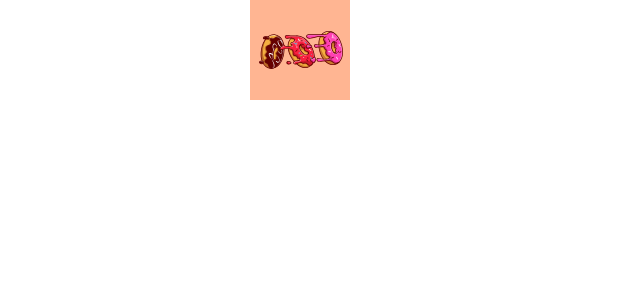
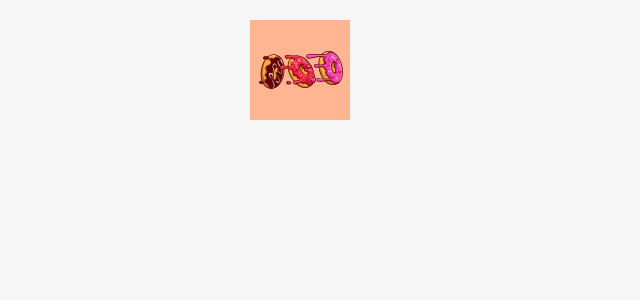
Before and after one commit to lucasdav/react-web-restaurante, a React (Create React App) app: page / in a window 1280 px wide. Shown: the top 300 px of the page, without its empty margins (0-640 px from the left). Built offline with nearby package versions, Linux system fonts and the light colour scheme.

Commit message:
inclusao estilizacao

```diff
--- a/src/index.css
+++ b/src/index.css
@@ -1,13 +1,51 @@
+html, body, div, span, applet, object, iframe,
+h1, h2, h3, h4, h5, h6, p, blockquote, pre,
+a, abbr, acronym, address, big, cite, code,
+del, dfn, em, img, ins, kbd, q, s, samp,
+small, strike, strong, sub, sup, tt, var,
+b, u, i, center,
+dl, dt, dd, ol, ul, li,
+fieldset, form, label, legend,
+table, caption, tbody, tfoot, thead, tr, th, td,
+article, aside, canvas, details, embed,
+figure, figcaption, footer, header, hgroup,
+menu, nav, output, ruby, section, summary,
+time, mark, audio, video {
+    margin: 0;
+    padding: 0;
+    border: 0;
+    font-size: 100%;
+    font: inherit;
+    vertical-align: baseline;
+}
+/* HTML5 display-role reset for older browsers */
+article, aside, details, figcaption, figure,
+footer, header, hgroup, menu, nav, section {
+    display: block;
+}
 body {
-  margin: 0;
-  font-family: -apple-system, BlinkMacSystemFont, 'Segoe UI', 'Roboto', 'Oxygen',
-    'Ubuntu', 'Cantarell', 'Fira Sans', 'Droid Sans', 'Helvetica Neue',
-    sans-serif;
-  -webkit-font-smoothing: antialiased;
-  -moz-osx-font-smoothing: grayscale;
+    line-height: 1;
+}
+ol, ul {
+    list-style: none;
+}
+blockquote, q {
+    quotes: none;
+}
+blockquote:before, blockquote:after,
+q:before, q:after {
+    content: '';
+    content: none;
+}
+table {
+    border-collapse: collapse;
+    border-spacing: 0;
 }
 
-code {
-  font-family: source-code-pro, Menlo, Monaco, Consolas, 'Courier New',
-    monospace;
+body {
+  background-color: #f6f6f6;
 }
+
+* {
+  box-sizing: border-box;
+}
--- a/src/pages/Cardapio/Cardapio.module.scss
+++ b/src/pages/Cardapio/Cardapio.module.scss
@@ -1,3 +1,3 @@
 .menu {
-    padding: 0 250px;
+    padding: 20px 250px;
 }
--- a/src/pages/Cardapio/index.tsx
+++ b/src/pages/Cardapio/index.tsx
@@ -1,5 +1,5 @@
 import styles from './Cardapio.module.scss';
-import {ReactComponent as Logo} from '../../assets/logo.svg';
+import {ReactComponent as Logo} from 'assets/logo.svg';
 
 export default function Cardapio() {
     return (
--- a/tsconfig.json
+++ b/tsconfig.json
@@ -18,7 +18,8 @@
     "resolveJsonModule": true,
     "isolatedModules": true,
     "noEmit": true,
-    "jsx": "react-jsx"
+    "jsx": "react-jsx",
+    "baseUrl": "src"
   },
   "include": [
     "src"
```
